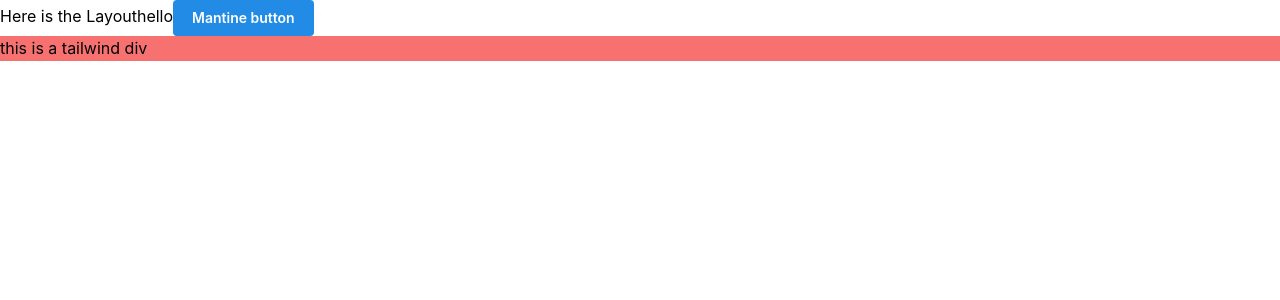
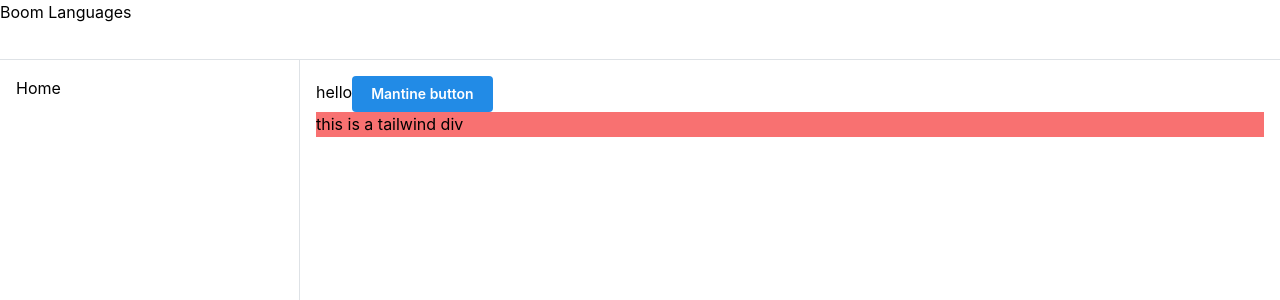
Before and after one commit to pagekey/boom-ce-next, a Next.js app in the folder next/: page / in a window 1280 px wide. Shown: the top 300 px of the page. Built offline with nearby package versions, Linux system fonts and the light colour scheme.

Commit message:
Add appshell

```diff
--- a/next/src/components/Layout.tsx
+++ b/next/src/components/Layout.tsx
@@ -1,8 +1,41 @@
-export default function Layout({children}: {children: any}) {
+import { AppShell } from "@mantine/core";
+import { useDisclosure } from "@mantine/hooks";
+import { Burger } from "@mantine/core";
+import Link from "next/link";
+
+
+export default function Layout({ children }: { children: any }) {
+    const [opened, { toggle }] = useDisclosure();
+
     return (
         <>
-            Here is the Layout
-            {children}
+            <AppShell
+                header={{ height: 60 }}
+                navbar={{
+                    width: 300,
+                    breakpoint: 'sm',
+                    collapsed: { mobile: !opened },
+                }}
+                padding="md"
+            >
+                <AppShell.Header>
+                    <Burger
+                        opened={opened}
+                        onClick={toggle}
+                        hiddenFrom="sm"
+                        size="sm"
+                    />
+                    <div>Boom Languages</div>
+                </AppShell.Header>
+
+                <AppShell.Navbar p="md">
+                    <Link href="/">Home</Link>
+                </AppShell.Navbar>
+
+                <AppShell.Main>
+                    {children}
+                </AppShell.Main>
+            </AppShell>
         </>
     )
 }
```
